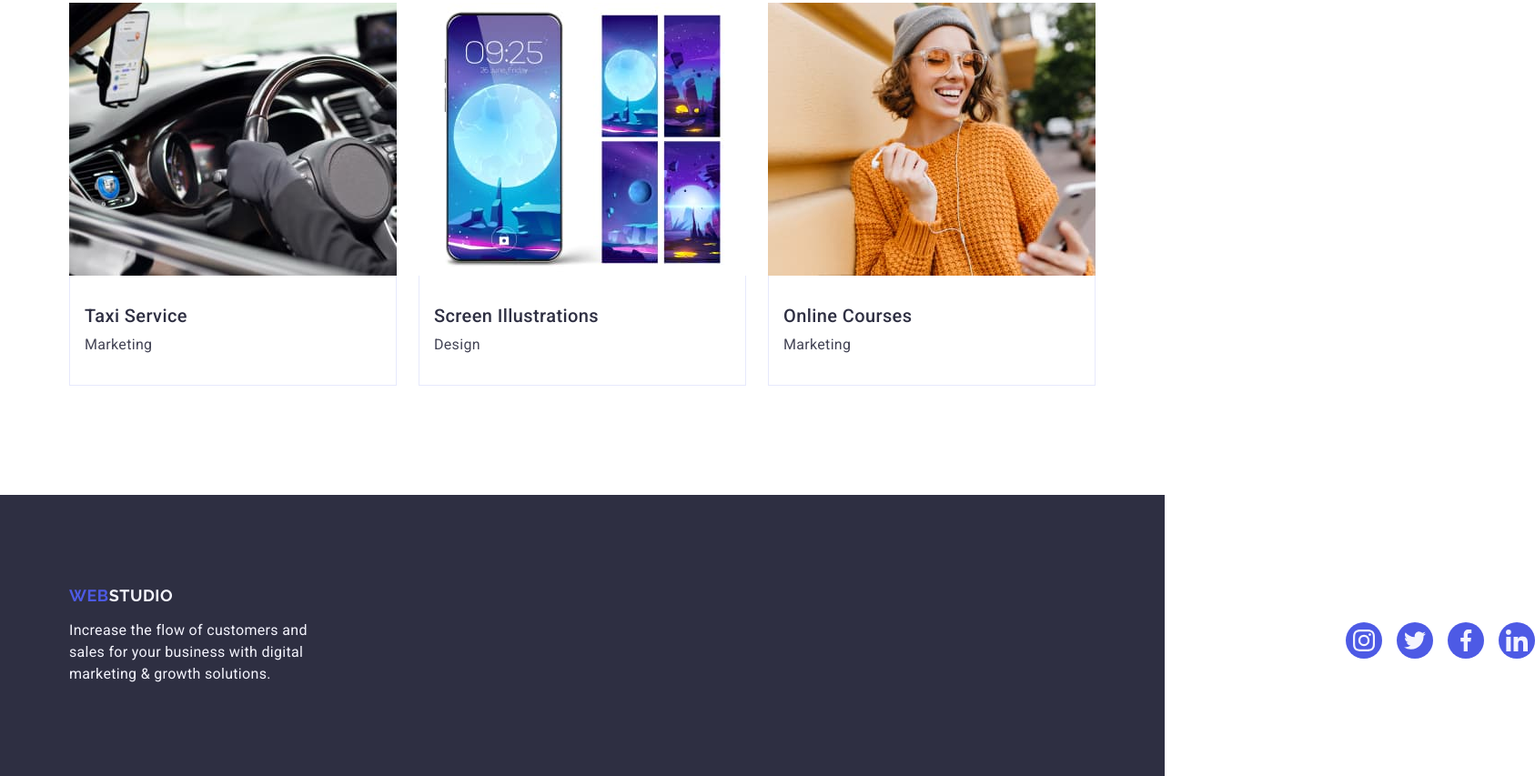
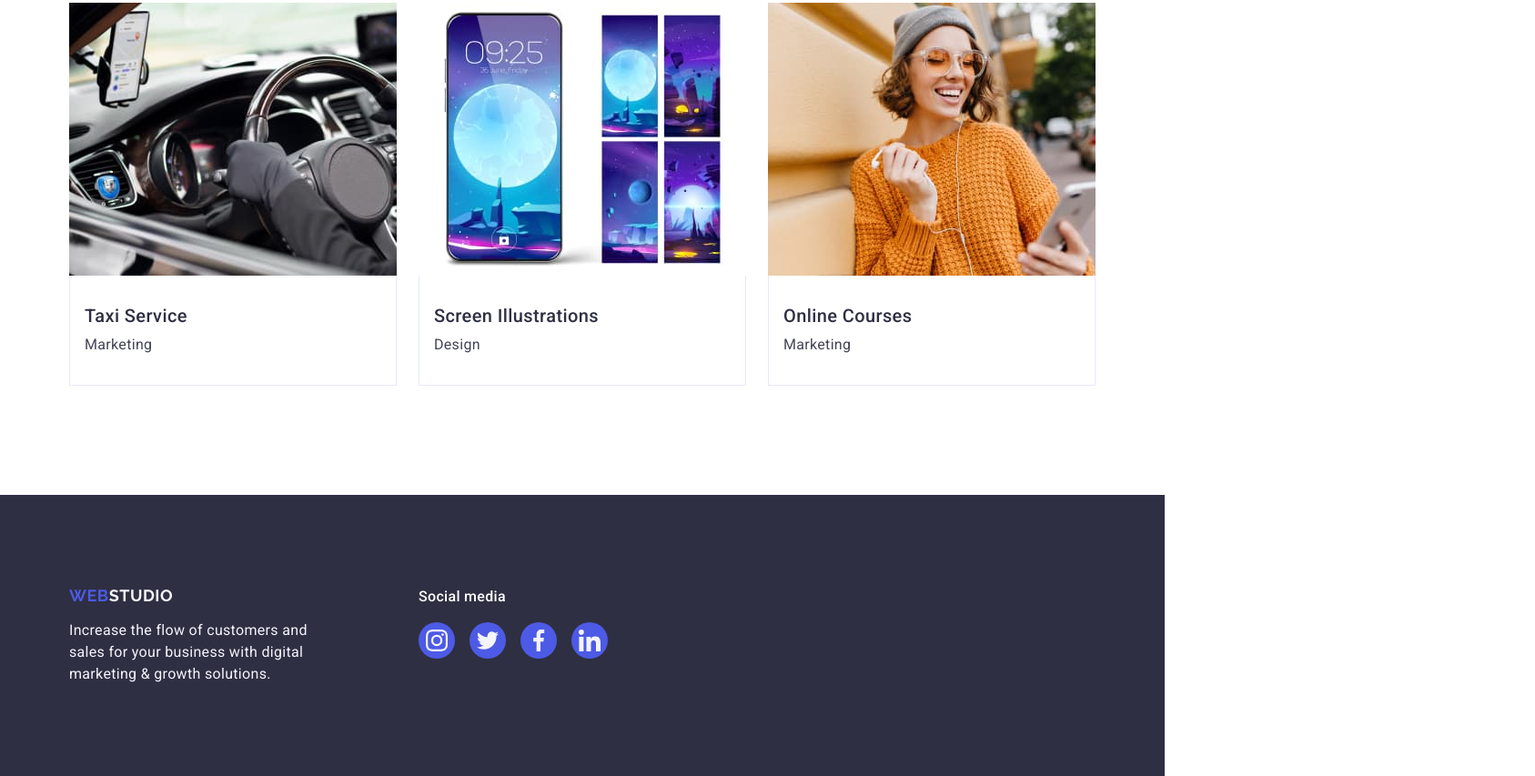
Before and after one commit to Olya-rar/goit-markup-hw-04, a plain HTML site: page index.html in a window 1280 px wide. Shown: the part 2647-3500 px from the top of the page at 91% size, 1687 px wide, since content can reach past the window. Drawn offline with nearby package versions, Linux system fonts and the light colour scheme.

Commit message:
add html

```diff
--- a/css/styles.css
+++ b/css/styles.css
@@ -432,8 +432,6 @@ img {
 
 .footer-logo {
   margin-bottom: 16px;
-  padding-right: 1169px;
-  margin-left: auto;
   display: inline-block;
 }
 
```
